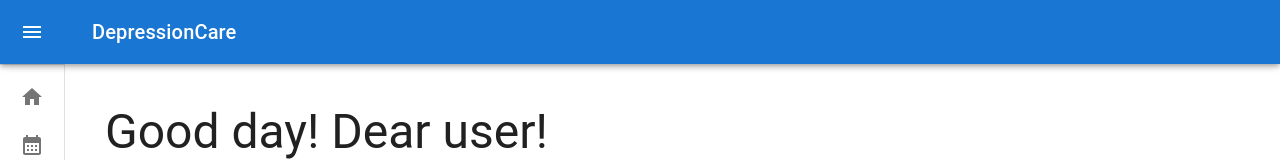
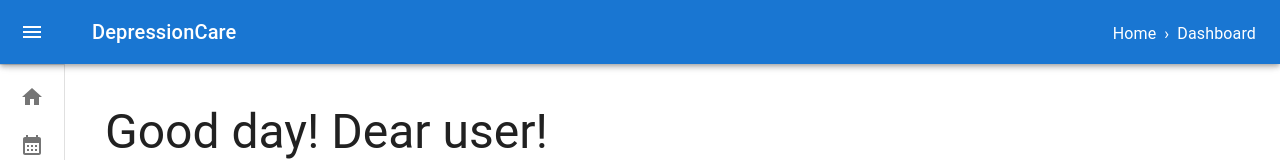
Before and after one commit to wizapp-link/medical-platform-frontend, a React (Create React App) app: page /patient in a window 1280 px wide. Shown: the top 160 px of the page. Built offline with nearby package versions, Linux system fonts and the light colour scheme.

Commit message:
placeholder avatar and breadcrumbs in drawer and appbar

```diff
--- a/src/screens/PatientHomeScreen.tsx
+++ b/src/screens/PatientHomeScreen.tsx
@@ -2,6 +2,7 @@ import * as React from 'react';
 import { styled, useTheme, Theme, CSSObject } from '@mui/material/styles';
 import Box from '@mui/material/Box';
 import MuiDrawer from '@mui/material/Drawer';
+import Avatar from '@mui/material/Avatar';
 import MuiAppBar, { AppBarProps as MuiAppBarProps } from '@mui/material/AppBar';
 import Toolbar from '@mui/material/Toolbar';
 import List from '@mui/material/List';
@@ -25,9 +26,12 @@ import AccountBoxIcon from '@mui/icons-material/AccountBox';
 import SettingsIcon from '@mui/icons-material/Settings';
 import LogoutIcon from '@mui/icons-material/Logout';
 import DrawerOptionTextIconsType from '../types/DrawerOptionTextIconsType';
-import { BrowserRouter as Router, Routes, Route, Outlet, useNavigate } from 'react-router-dom';
+import { BrowserRouter as Router, Routes, Route, Outlet, useNavigate, Link as RouterLink } from 'react-router-dom';
 import PatientDashboardScreen from './PatientDashboardScreen';
 import PatientProfileScreen from './PatientProfileScreen';
+import Breadcrumbs from '@mui/material/Breadcrumbs';
+import Link from '@mui/material/Link';
+import Stack from '@mui/material/Stack';
 
 
 const drawerWidth = 240;
@@ -56,7 +60,7 @@ const closedMixin = (theme: Theme): CSSObject => ({
 const DrawerHeader = styled('div')(({ theme }) => ({
 	display: 'flex',
 	alignItems: 'center',
-	justifyContent: 'flex-end',
+	justifyContent: 'space-between',
 	padding: theme.spacing(0, 1),
 	// necessary for content to be below app bar
 	...theme.mixins.toolbar,
@@ -168,6 +172,21 @@ export default function PatientHomeScreen() {
 			)}
 		</List>
 
+	const breadcrumbs = [
+		<Link underline="hover" key="1" color="inherit" to="/patient" component={RouterLink}>
+			Home
+		</Link>,
+		<Link
+			underline="hover"
+			key="2"
+			color="inherit"
+			to="/patient/dashboard"
+			component={RouterLink}
+		>
+			Dashboard
+		</Link>
+	];
+
 	const handleDrawerOpen = () => {
 		setOpen(true);
 	};
@@ -193,13 +212,20 @@ export default function PatientHomeScreen() {
 					>
 						<MenuIcon />
 					</IconButton>
-					<Typography variant="h6" noWrap component="div">
-						DepressionCare
-					</Typography>
+					<Stack direction="row" sx={{ justifyContent: "space-between", flexGrow: 1, alignItems: "baseline" }}>
+						<Typography variant="h6" noWrap component="div">
+							DepressionCare
+						</Typography>
+						<Breadcrumbs separator="›" aria-label="breadcrumb" color="primary.contrastText">
+							{breadcrumbs}
+						</Breadcrumbs>
+					</Stack>
 				</Toolbar>
 			</AppBar>
 			<Drawer variant="permanent" open={open}>
-				<DrawerHeader>
+				<DrawerHeader sx={{ justifyContent: 'space-between' }}>
+					<Avatar>P</Avatar>
+					<Typography>Patient</Typography>
 					<IconButton onClick={handleDrawerClose}>
 						{theme.direction === 'rtl' ? <ChevronRightIcon /> : <ChevronLeftIcon />}
 					</IconButton>
```
